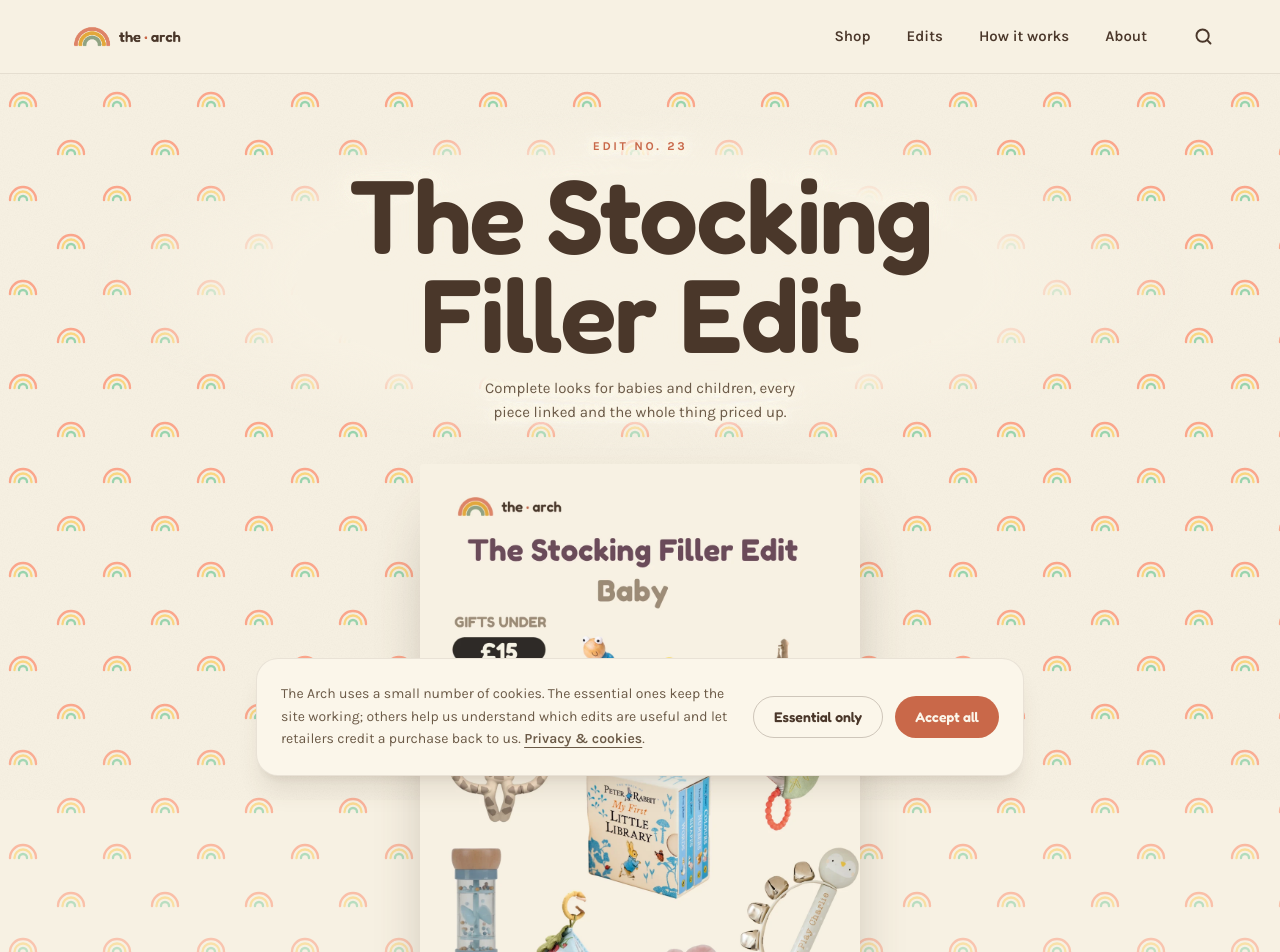
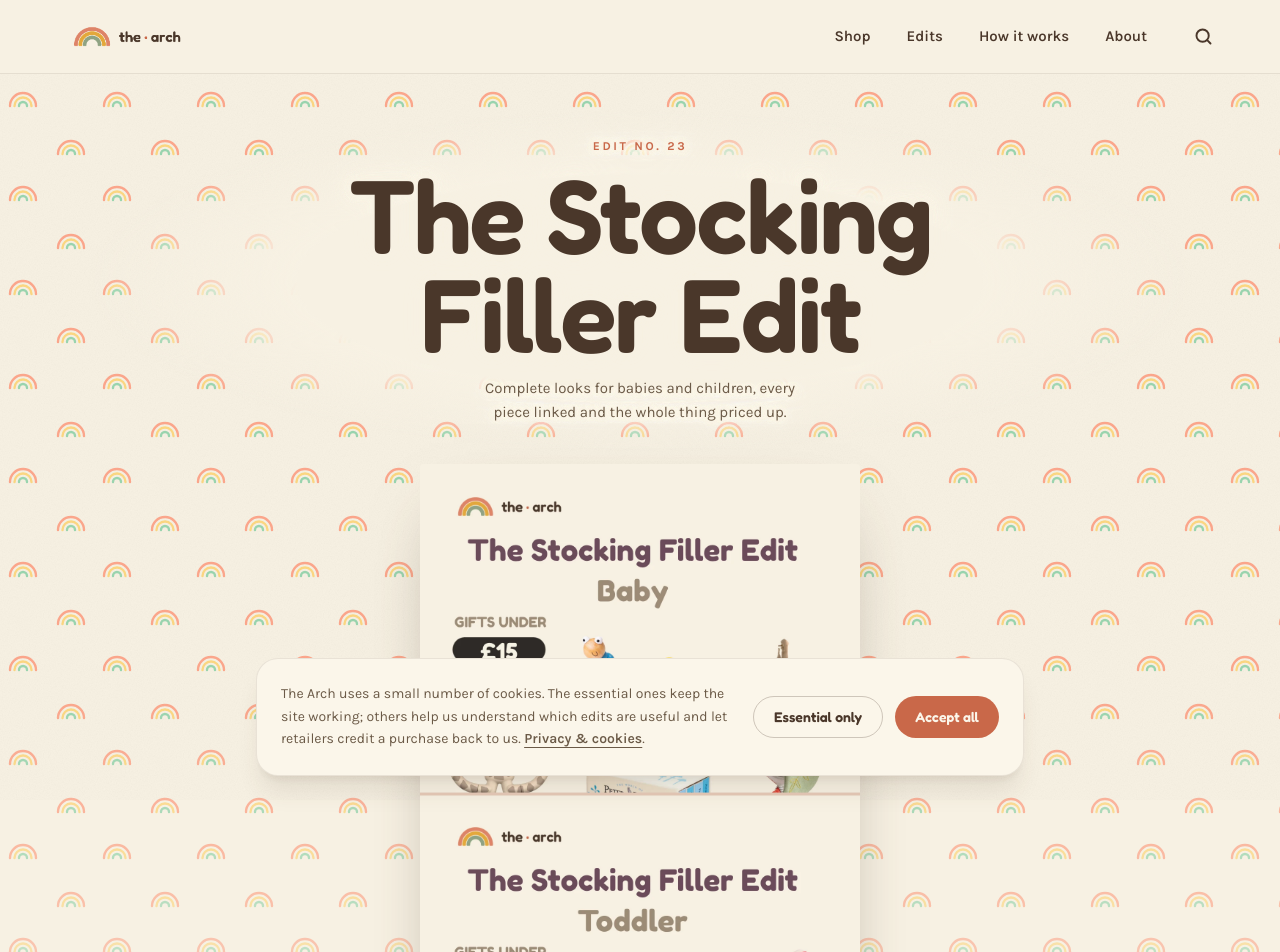
Before and after one commit to thearchhello-dotcom/the-arch, a Next.js app: page / in a window 1280 px wide. Shown: the top 952 px of the page. Built offline with nearby package versions, Linux system fonts and the light colour scheme.

Commit message:
Stocking Filler card: Baby and Toddler boards stacked half and half
Co-Authored-By: Claude Sonnet 5.5 <noreply@anthropic.com>

```diff
--- a/data/edits.ts
+++ b/data/edits.ts
@@ -92,6 +92,7 @@ export const edits: Edit[] = [
     updated: "2026-10-03",
     boardImage: "/edits/stocking-fillers-26-board.png",
     moreBoards: ["/edits/stocking-fillers-26-toddler-board-2.png"],
+    cardImage: "/edits/stocking-fillers-26-card.png",
     shareImage: "/edits/stocking-fillers-26-share.png",
     palette: ["#F4EFE6", "#E8C4C0", "#B9C7B0", "#B7C9D9"],
     description:
```
Also changed, not shown: public/edits/stocking-fillers-26-card.png.
